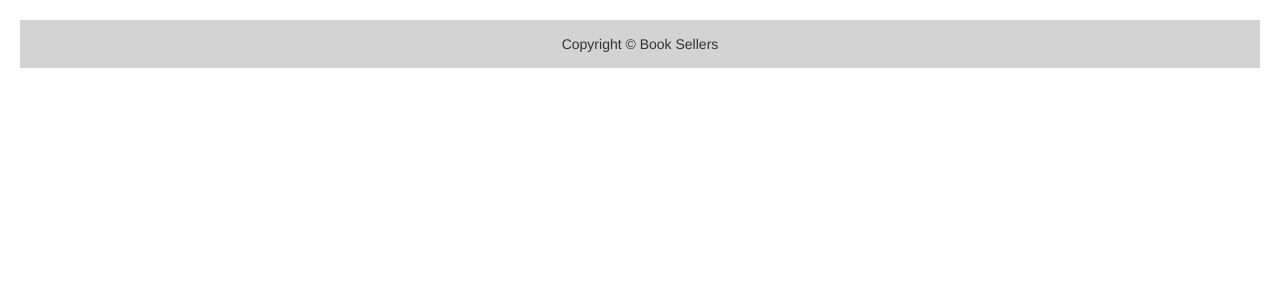
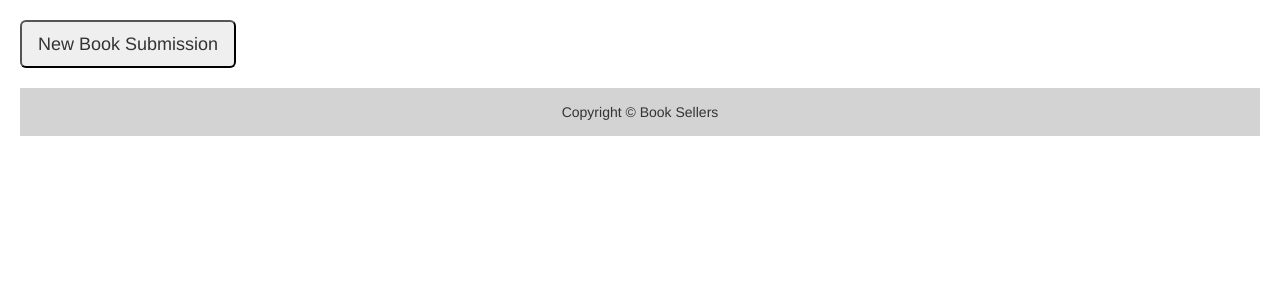
Before and after one commit to csalaman/BookSeller-Sample, a PHP site: page /portal.php in a window 1280 px wide. Shown: the part 126-426 px from the top of the page. Run offline with PHP 8.4, Linux system fonts and the light colour scheme; data that the repository does not hold is empty.

Commit message:
Submit new book added

```diff
--- a/portal.php
+++ b/portal.php
@@ -57,6 +57,9 @@ $body = <<< EOBODY
 
         <div class="list-group">
             $bookList
+            <form action="newItem.php" method="get">
+                <input class='btn-lg' type="submit" value="New Book Submission"/>
+            </form>
         </div>
 
         <script src="bootstrap/jquery-3.3.1.min.js"></script>
```
